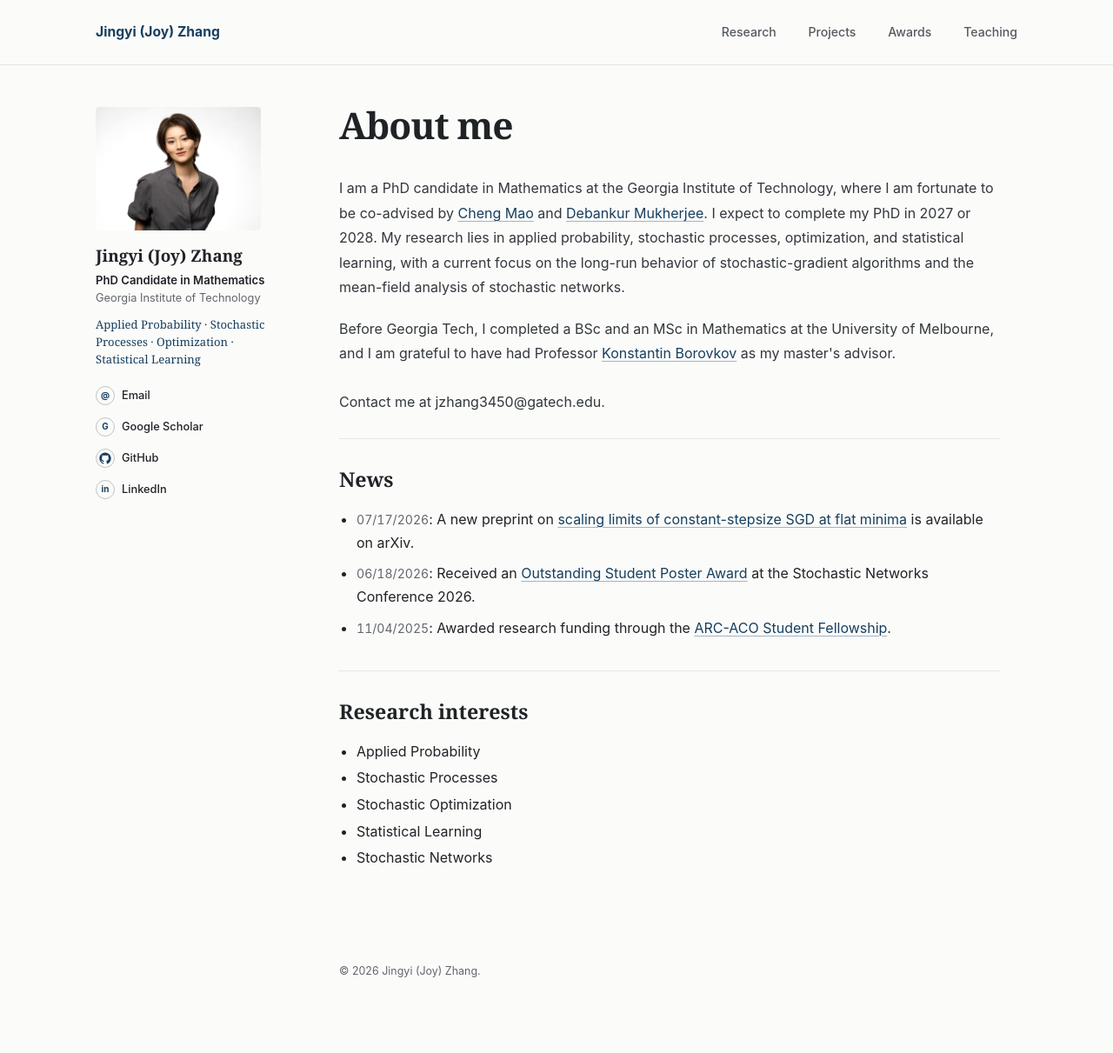
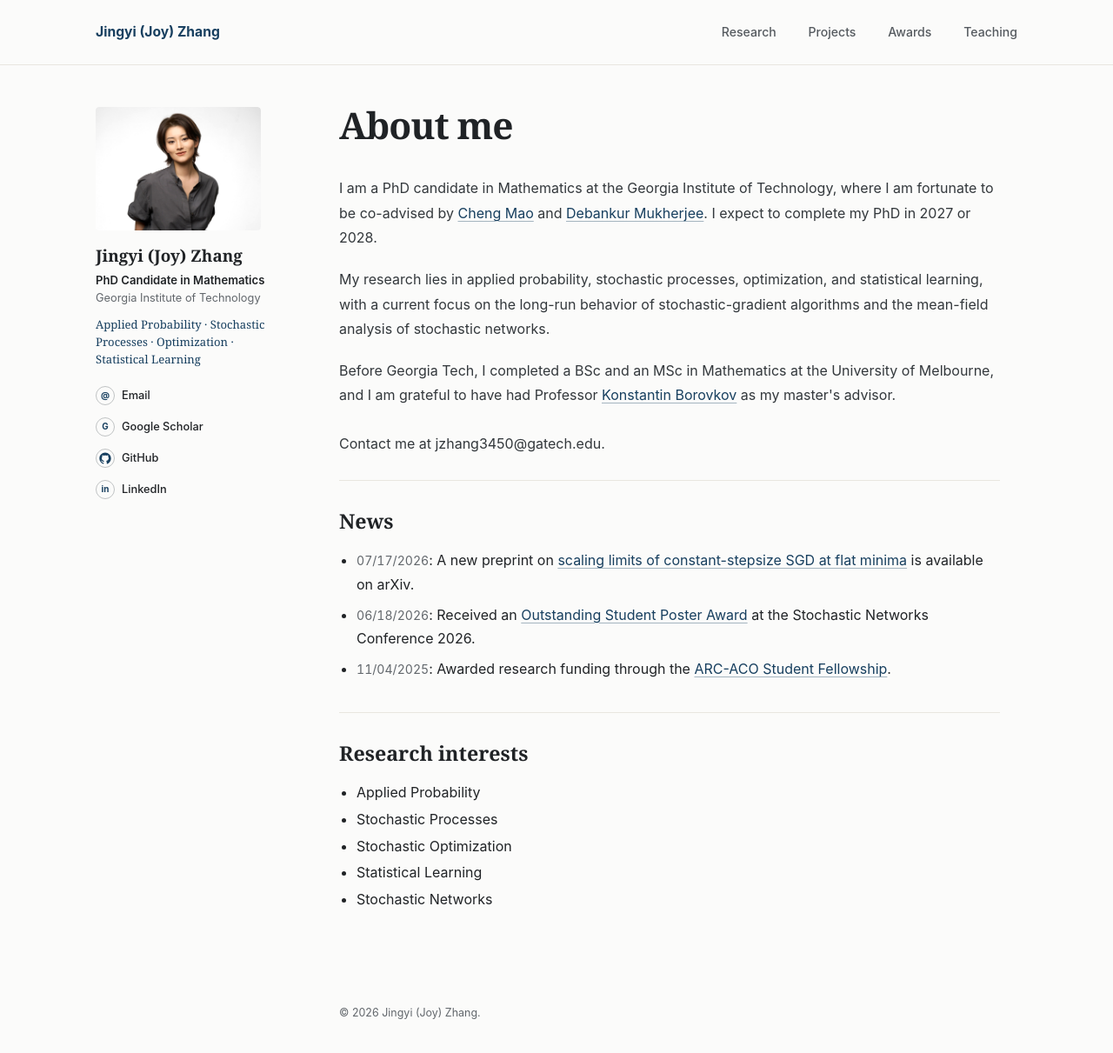
Before and after one commit to JoyZhang25/JoyZhang25.github.io, a Jekyll site: the page built from index.html, in a window 1280 px wide and 1223 px high. Shown: the top 1211 px of the window at 87% size. Built offline with Jekyll 4.4.1, drawn with Linux system fonts in a browser that asks for light colours.

```diff
--- a/_data/profile.yml
+++ b/_data/profile.yml
@@ -34,7 +34,8 @@ links:
   linkedin: "https://www.linkedin.com/in/jingyi-zhang-8338b8254"
 
 about:
-  - 'I am a PhD candidate in Mathematics at the Georgia Institute of Technology, where I am fortunate to be co-advised by <a href="https://cmao35.math.gatech.edu/" target="_blank" rel="noopener noreferrer">Cheng Mao</a> and <a href="https://www.debankur-mukherjee.com/" target="_blank" rel="noopener noreferrer">Debankur Mukherjee</a>. I expect to complete my PhD in 2027 or 2028. My research lies in applied probability, stochastic processes, optimization, and statistical learning, with a current focus on the long-run behavior of stochastic-gradient algorithms and the mean-field analysis of stochastic networks.'
+  - 'I am a PhD candidate in Mathematics at the Georgia Institute of Technology, where I am fortunate to be co-advised by <a href="https://cmao35.math.gatech.edu/" target="_blank" rel="noopener noreferrer">Cheng Mao</a> and <a href="https://www.debankur-mukherjee.com/" target="_blank" rel="noopener noreferrer">Debankur Mukherjee</a>. I expect to complete my PhD in 2027 or 2028.'
+  - 'My research lies in applied probability, stochastic processes, optimization, and statistical learning, with a current focus on the long-run behavior of stochastic-gradient algorithms and the mean-field analysis of stochastic networks.'
   - 'Before Georgia Tech, I completed a BSc and an MSc in Mathematics at the University of Melbourne, and I am grateful to have had Professor <a href="https://findanexpert.unimelb.edu.au/profile/971-konstantin-borovkov" target="_blank" rel="noopener noreferrer">Konstantin Borovkov</a> as my master&apos;s advisor.'
 
 news:
```
